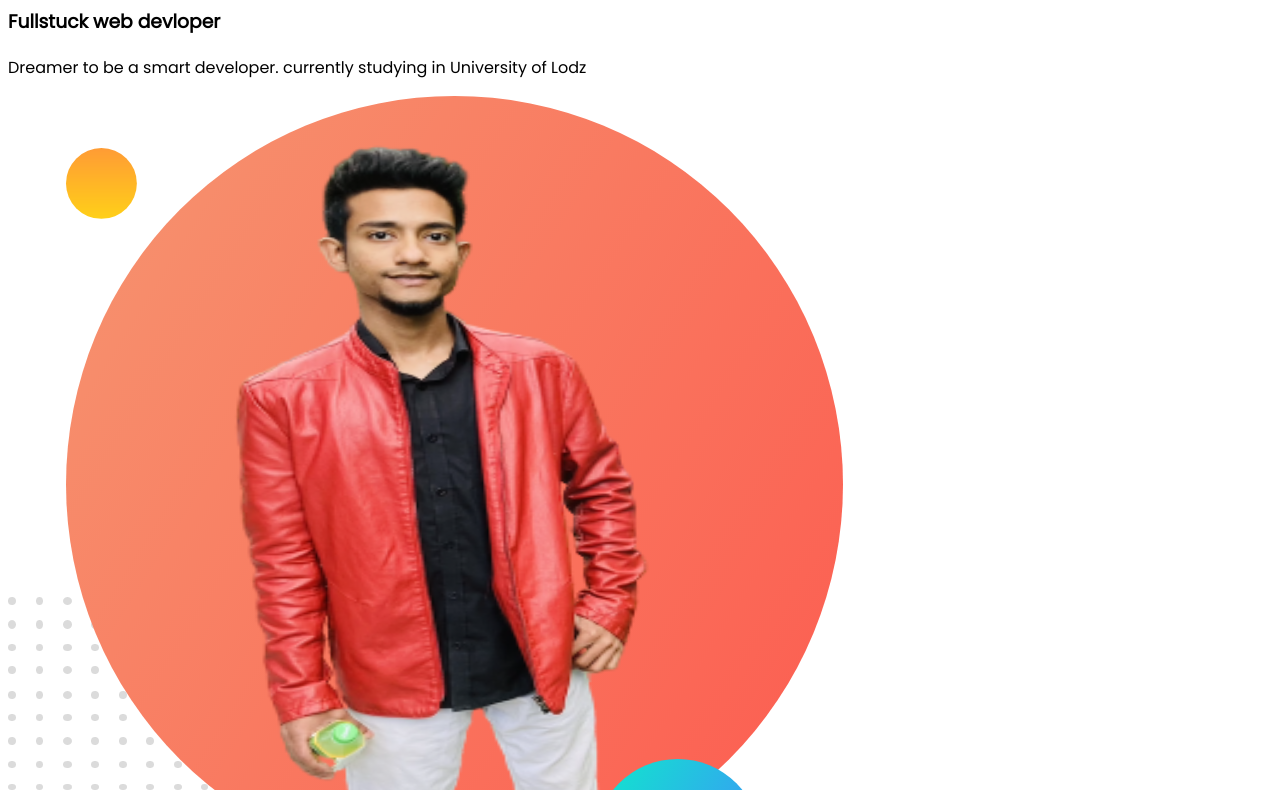
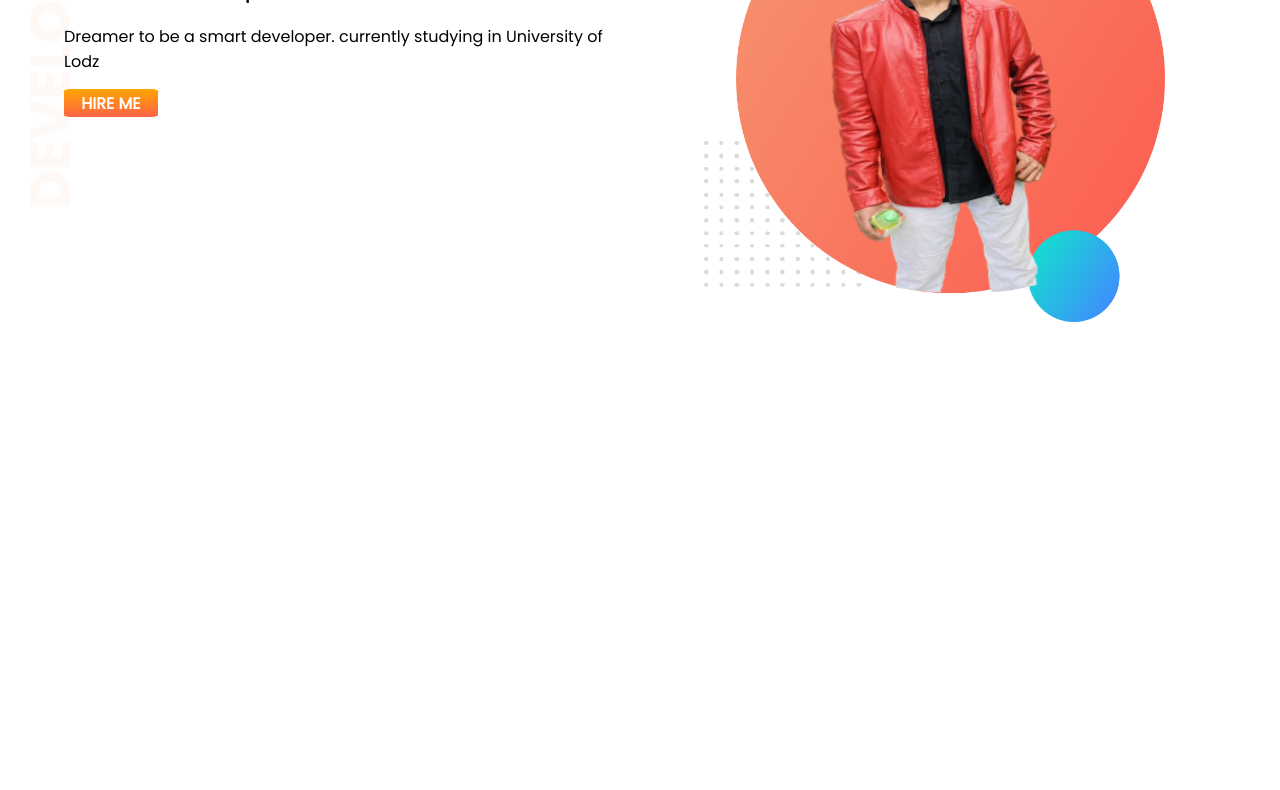
Before and after one commit to MuntasirAbid/devloper-portfolio, a plain HTML site: page index.html in a window 1280 px wide. Shown: the part 153-943 px from the top of the page. After the commit the page ends 800 px from the top, so only its background shows below. Drawn offline with Linux system fonts and the light colour scheme.

Commit message:
top banner added

```diff
--- a/index.html
+++ b/index.html
@@ -1,5 +1,6 @@
 <!DOCTYPE html>
 <html lang="en">
+
 <head>
     <meta charset="UTF-8">
     <meta http-equiv="X-UA-Compatible" content="IE=edge">
@@ -10,12 +11,22 @@
     <link href="https://fonts.googleapis.com/css2?family=Poppins&display=swap" rel="stylesheet">
     <link rel="stylesheet" href="style.css">
 </head>
+
 <body>
-    <h1>Welcome To</h1>
-    <h1><span class="orange-color">Muntasir</span> World</h1>
-    <h3>Fullstuck web devloper</h3>
-    <p>Dreamer to be a smart developer. currently studying in University of Lodz</p>
-    <img src="images/my-bg.png">
+    <section class="top-banner">
+        <div class="half-width">
+            <h1>Welcome To</h1>
+            <h1><span class="orange-color">Muntasir</span> World</h1>
+            <h3>Fullstuck web devloper</h3>
+            <p>Dreamer to be a smart developer. currently studying in University of Lodz</p>
+            <a class="link-button" target="_blank" href="https://www.linkedin.com/in/muntasir-al-abid-b62247172/">HIRE
+                ME</a>
+        </div>
 
+        <div class="half-width">
+            <img src="images/my-bg.png">
+        </div>
+    </section>
 </body>
+
 </html>
--- a/style.css
+++ b/style.css
@@ -1,11 +1,48 @@
-body{
+body {
     font-family: 'Poppins', sans-serif;
+    margin: 0%;
 }
 
-h1{
+h1 {
     font-size: 50;
 }
 
-.orange-color{
+.orange-color {
     color: orange;
 }
+
+section {
+    display: flex;
+}
+
+.half-width {
+    width: 50%;
+    padding-left: 5%;
+
+
+
+}
+
+.half-width img {
+    width: 80%;
+    padding-top: 3%;
+
+}
+
+.link-button {
+    text-decoration: none;
+    background-image: linear-gradient(orange, tomato);
+    background-color: orange;
+    padding: 0.5% 3%;
+    color: white;
+    font-weight: 700;
+    border-radius: 8%;
+
+
+}
+
+.top-banner {
+    background-image: url(images/top-banner.png);
+    background-repeat: no-repeat;
+
+}
```
Also changed, not shown: images/top-banner.png (added).
